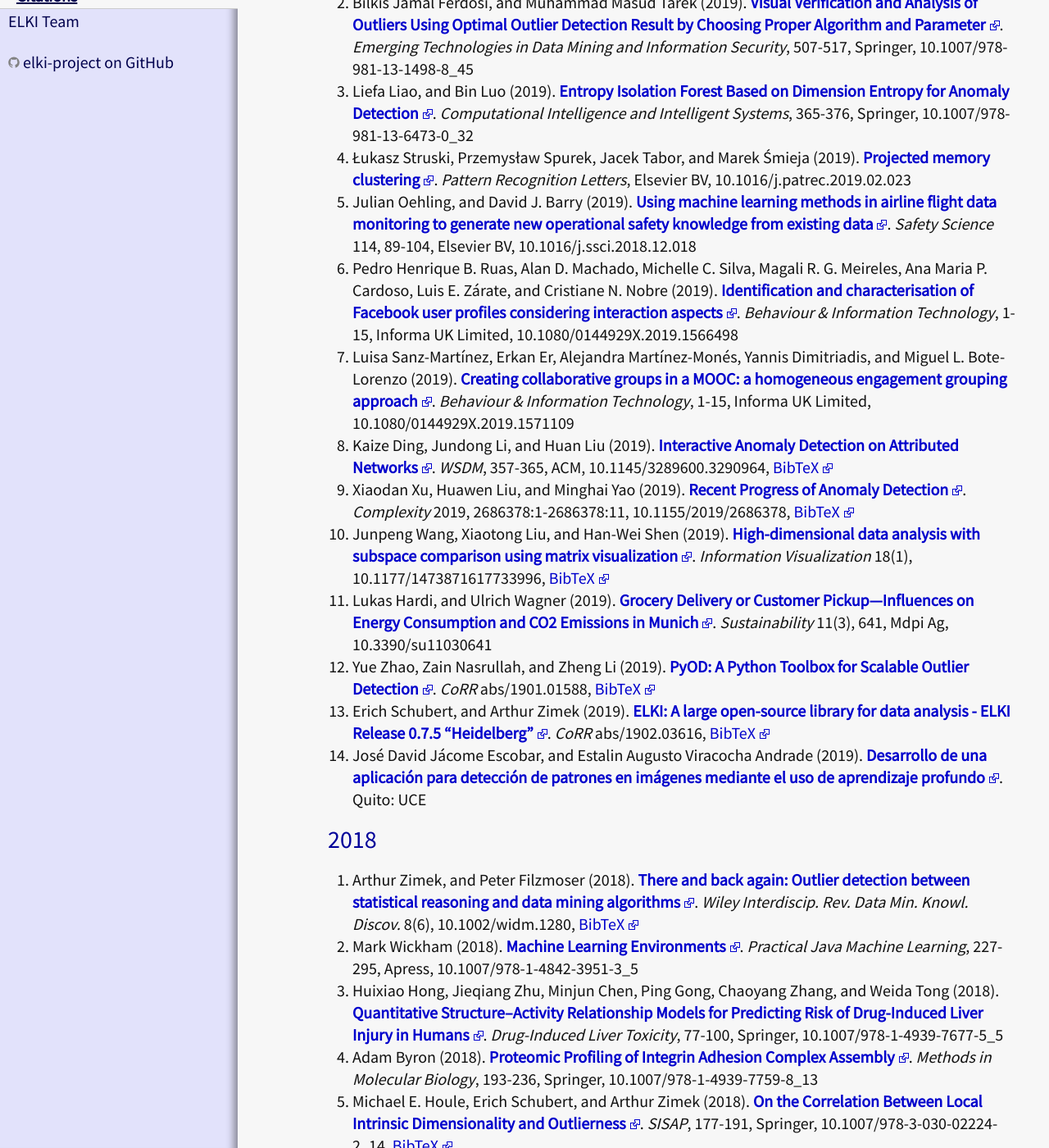
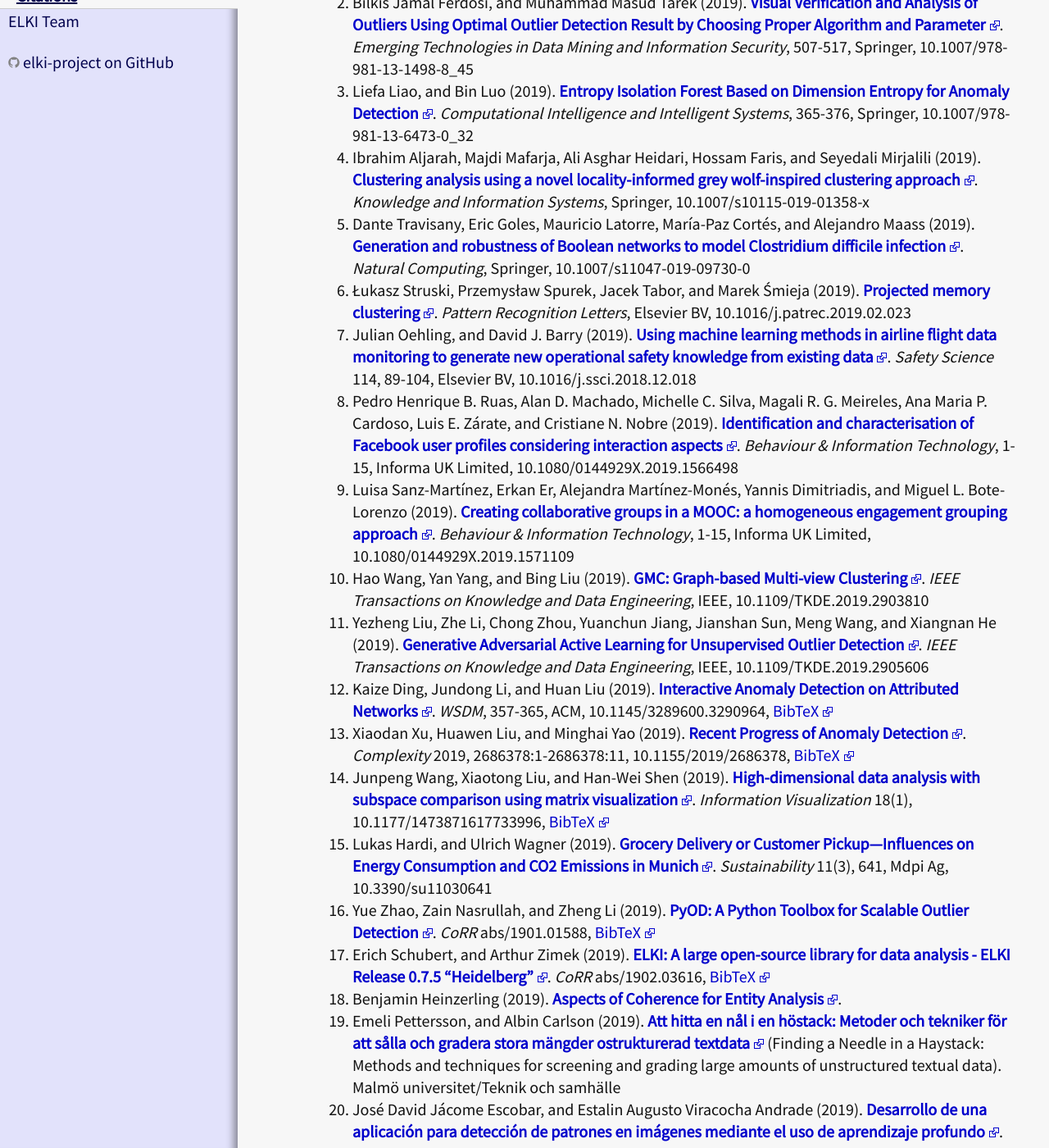
Before and after one commit to elki-project/elki-project.github.io, a Jekyll site: the page built from references.md, in a window 1280 px wide and 1400 px high, scrolled down 535 px. Shown: the whole window at 82% size. Built offline with Jekyll 4.4.1, drawn with Linux system fonts in a browser that asks for light colours; some of the changed text lies outside the part shown.

Commit message:
more refs

```diff
--- a/references.md
+++ b/references.md
@@ -27,6 +27,12 @@ For theses, seminar articles etc. this approach does however not work. We have n
 1. Liefa Liao, and Bin Luo (2019).
    **[Entropy Isolation Forest Based on Dimension Entropy for Anomaly Detection](https://doi.org/10.1007/978-981-13-6473-0_32)**.
    *Computational Intelligence and Intelligent Systems*, 365-376, Springer, 10.1007/978-981-13-6473-0\_32
+1. Ibrahim Aljarah, Majdi Mafarja, Ali Asghar Heidari, Hossam Faris, and Seyedali Mirjalili (2019).
+   **[Clustering analysis using a novel locality-informed grey wolf-inspired clustering approach](https://doi.org/10.1007/s10115-019-01358-x)**.
+   *Knowledge and Information Systems*, Springer, 10.1007/s10115-019-01358-x
+1. Dante Travisany, Eric Goles, Mauricio Latorre, María-Paz Cortés, and Alejandro Maass (2019).
+   **[Generation and robustness of Boolean networks to model Clostridium difficile infection](https://doi.org/10.1007/s11047-019-09730-0)**.
+   *Natural Computing*, Springer, 10.1007/s11047-019-09730-0
 1. Łukasz Struski, Przemysław Spurek, Jacek Tabor, and Marek Śmieja (2019).
    **[Projected memory clustering](https://doi.org/10.1016/j.patrec.2019.02.023)**.
    *Pattern Recognition Letters*, Elsevier BV, 10.1016/j.patrec.2019.02.023
@@ -39,6 +45,12 @@ For theses, seminar articles etc. this approach does however not work. We have n
 1. Luisa Sanz-Martínez, Erkan Er, Alejandra Martínez-Monés, Yannis Dimitriadis, and Miguel L. Bote-Lorenzo (2019).
    **[Creating collaborative groups in a MOOC: a homogeneous engagement grouping approach](https://doi.org/10.1080/0144929X.2019.1571109)**.
    *Behaviour & Information Technology*, 1-15, Informa UK Limited, 10.1080/0144929X.2019.1571109
+1. Hao Wang, Yan Yang, and Bing Liu (2019).
+   **[GMC: Graph-based Multi-view Clustering](https://doi.org/10.1109/TKDE.2019.2903810)**.
+   *IEEE Transactions on Knowledge and Data Engineering*, IEEE, 10.1109/TKDE.2019.2903810
+1. Yezheng Liu, Zhe Li, Chong Zhou, Yuanchun Jiang, Jianshan Sun, Meng Wang, and Xiangnan He (2019).
+   **[Generative Adversarial Active Learning for Unsupervised Outlier Detection](https://doi.org/10.1109/TKDE.2019.2905606)**.
+   *IEEE Transactions on Knowledge and Data Engineering*, IEEE, 10.1109/TKDE.2019.2905606
 1. Kaize Ding, Jundong Li, and Huan Liu (2019).
    **[Interactive Anomaly Detection on Attributed Networks](https://doi.org/10.1145/3289600.3290964)**.
    *WSDM*, 357-365, ACM, 10.1145/3289600.3290964,
@@ -62,9 +74,17 @@ For theses, seminar articles etc. this approach does however not work. We have n
    **[ELKI: A large open-source library for data analysis - ELKI Release 0.7.5 "Heidelberg"](https://arxiv.org/abs/1902.03616)**.
    *CoRR* abs/1902.03616,
    [BibTeX](http://dblp.uni-trier.de/rec/bibtex/journals/corr/abs-1902-03616)
+1. Benjamin Heinzerling (2019).
+   **[Aspects of Coherence for Entity Analysis](http://nbn-resolving.de/urn:nbn:de:bsz:16-heidok-261173)**.
+1. Emeli Pettersson, and Albin Carlson (2019).
+   **[Att hitta en nål i en höstack: Metoder och tekniker för att sålla och gradera stora mängder ostrukturerad textdata](http://hdl.handle.net/2043/28238)** (Finding a Needle in a Haystack: Methods and techniques for screening and grading large amounts of unstructured textual data).
+   Malmö universitet/Teknik och samhälle
 1. José David Jácome Escobar, and Estalin Augusto Viracocha Andrade (2019).
    **[Desarrollo de una aplicación para detección de patrones en imágenes mediante el uso de aprendizaje profundo](http://www.dspace.uce.edu.ec/handle/25000/17551)**.
    Quito: UCE
+1. Massimiliano de Leoni (2019).
+   **[From Low-Level Events to Activities -- A Session-Based Approach (Extended Version)](https://arxiv.org/abs/1903.03993)**.
+   *arXiv* 1903.03993
 
 2018
 ----
```
